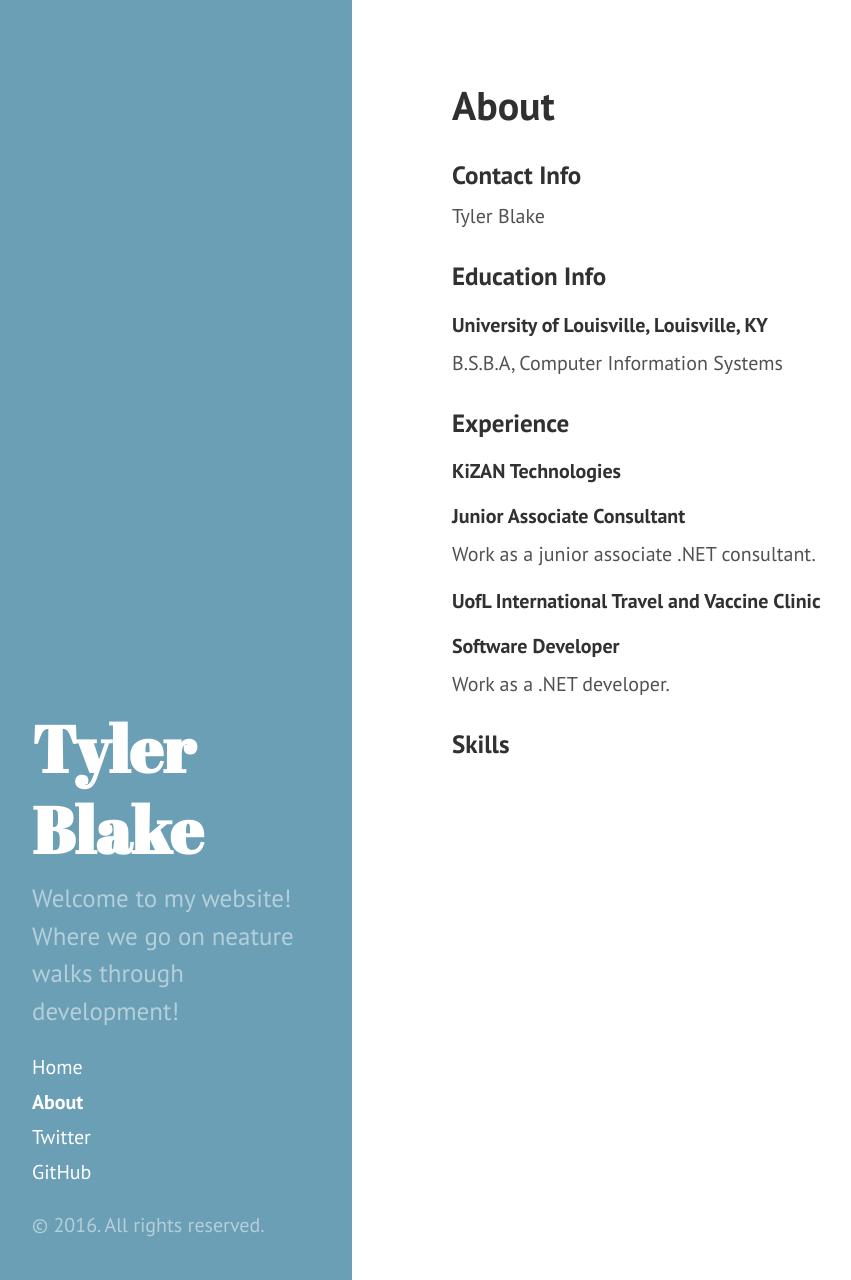
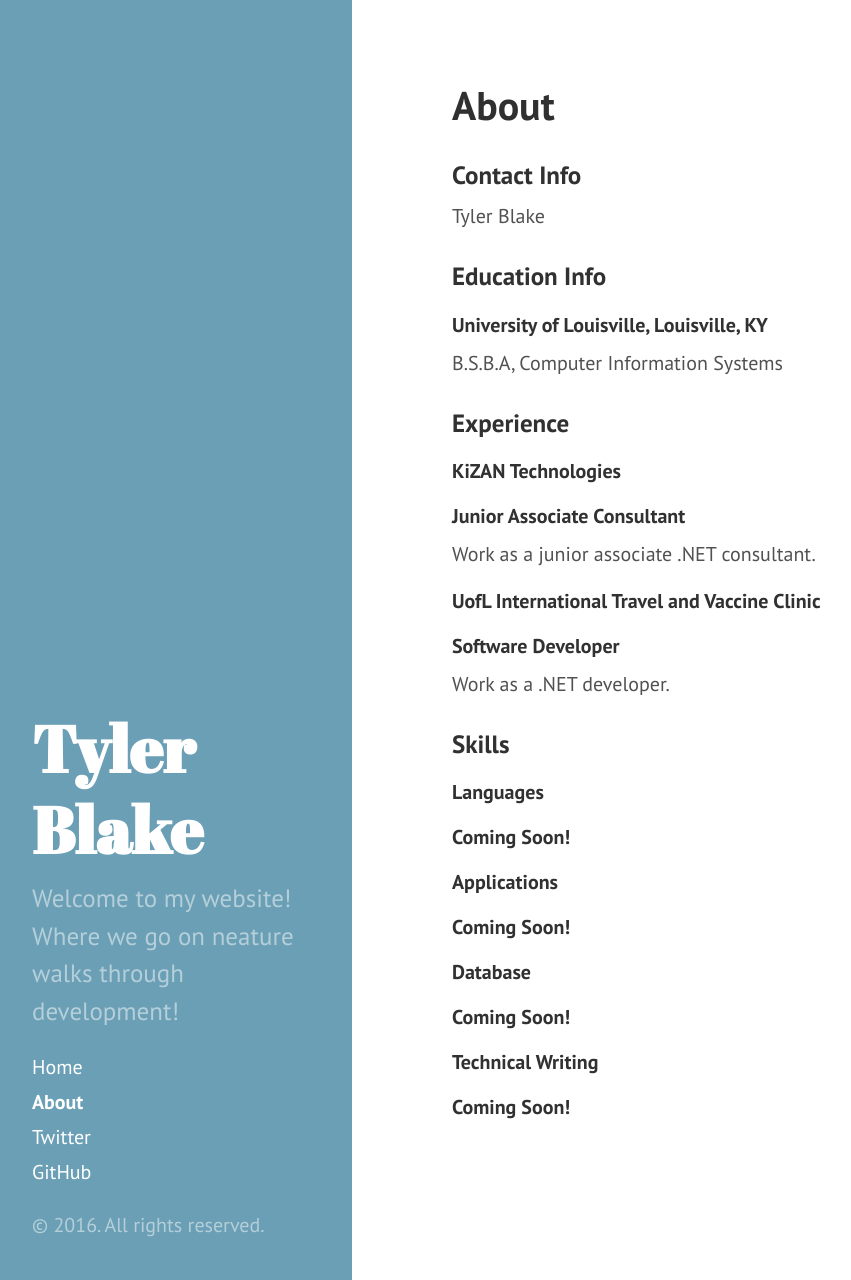
Before and after one commit to tylerablake/website, a Jekyll site: the page built from about.md, in a window 1280 px wide and 1280 px high. Shown: the whole window, without its empty margins (8-859 px from the left). Built offline with Jekyll 4.4.1, drawn with Linux system fonts in a browser that asks for light colours.

Commit message:
editing about section

```diff
--- a/about.md
+++ b/about.md
@@ -24,3 +24,11 @@ title: About
 
 
 ### Skills
+<h5>Languages<h5>
+<p>Coming Soon!</p>
+<h5>Applications<h5>
+<p>Coming Soon!</p>
+<h5>Database<h5>
+<p>Coming Soon!</p>
+<h5>Technical Writing<h5>
+<p>Coming Soon!</p>
```
